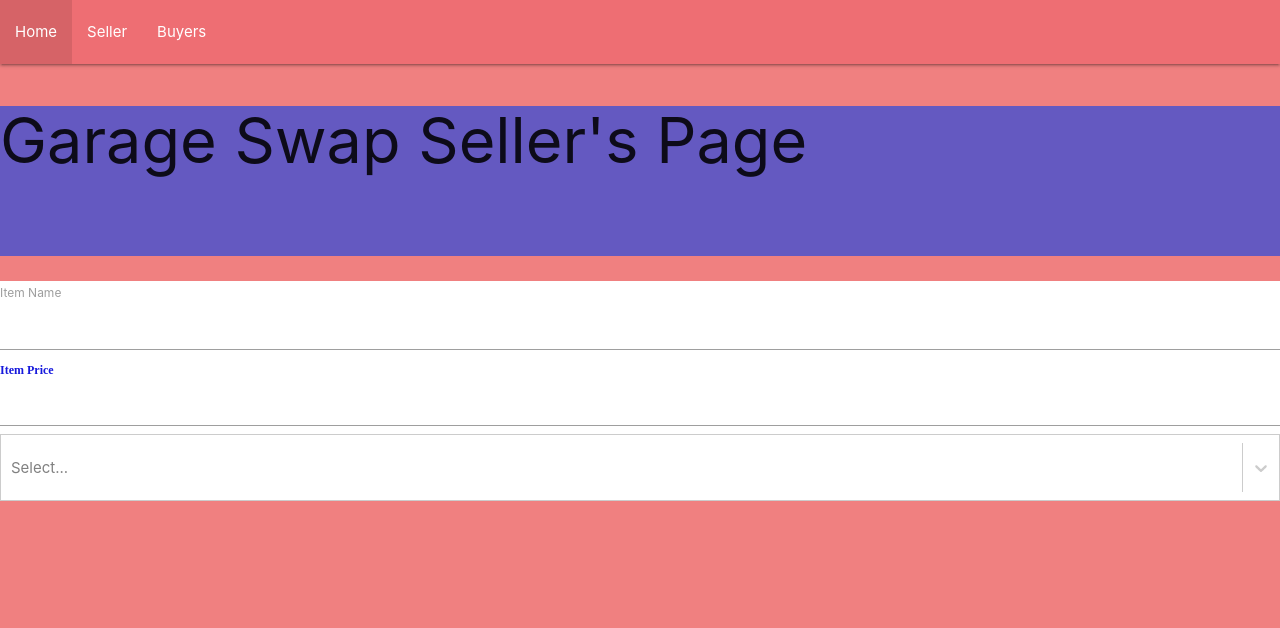
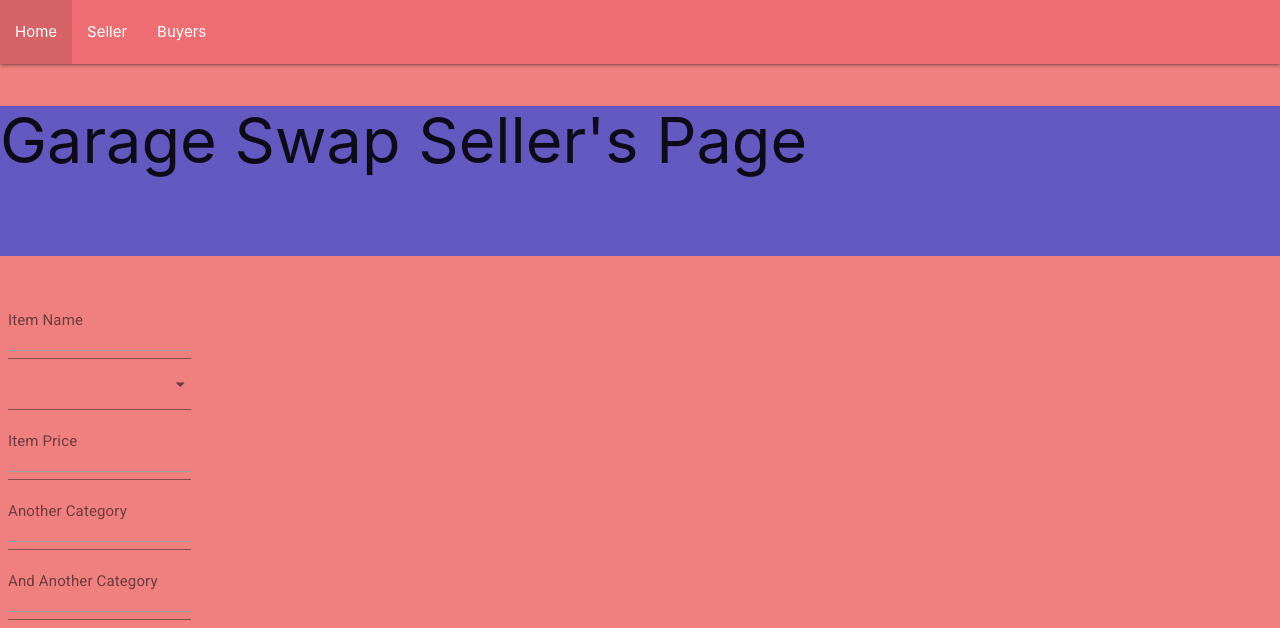
Before and after one commit to jamescbaldwin/react-garage-swap, a React (Create React App) app: page /sell in a window 1280 px wide. Shown: the top 628 px of the page. Built offline with nearby package versions, Linux system fonts and the light colour scheme.

Commit message:
added inline styling to sellerform page, using makeStyles! I think this will be beneficial moving forward. Also working on form with material ui, state isnt fully attached and functional but it is a work in progress

```diff
--- a/src/Seller/SellerForm.js
+++ b/src/Seller/SellerForm.js
@@ -1,6 +1,15 @@
 import React, { useState } from "react";
-import MultiSelect from "react-multi-select-component";
-import Select from 'react-select';
+import { makeStyles } from '@material-ui/core/styles';
+import FilledInput from '@material-ui/core/FilledInput';
+import OutlinedInput from '@material-ui/core/OutlinedInput';
+import InputLabel from '@material-ui/core/InputLabel';
+import InputAdornment from '@material-ui/core/InputAdornment';
+import FormControl from '@material-ui/core/FormControl';
+import Input from '@material-ui/core/Input';
+import TextField from '@material-ui/core/TextField';
+import Select from '@material-ui/core/Select';
+import NativeSelect from '@material-ui/core/NativeSelect';
+
 const SellerForm = () => {
   const options = [
     { value: "Apparel", label: "Apparel", id: 1 },
@@ -15,41 +24,78 @@ const SellerForm = () => {
     { value: "Toys & Toddler", label: "Toys & Toddler", id: 10 },
   ];
 
+  const classes = useStyles();
+  // const [values, setValues] = React.useState({
+  //   amount: '',
+  //   password: '',
+  //   weight: '',
+  //   weightRange: '',
+  //   showPassword: false,
+  // });
 
-  const [selected, setSelected] = useState([]);
+  const [state, setState] = useState({
+   age: '',
+    name: 'casey'
+  });
 
+  const handleChange = (event) => {
+    const name = event.target.name;
+    setState({
+      ...state,
+      [name]: event.target.value,
+    });
+  };
   return (
-    <div className='sellerForm'>
-        <form>
-            <label className='formName'>
-                Item Name
-                <input type="text" name="name" />
-             </label>
+    <div className={classes.sellerForm}>
+        <FormControl className={classes.margin} >
 
-            <label className='itemPrice'>
-                Item Price
-             <input type="number" />
-            </label>
-              <div className='dropDown'>
-                <Select
-                options={options}
-                singleSelect={true}
-                theme={theme => ({
-                  ...theme,
-                  borderRadius: 0,
-                  colors: {
-                    ...theme.colors,
-                    primary25: '#179c79',
-                    primary: '#179c79',
-                  }})}
-                 />
-              </div>
+        <TextField id="standard-basic" label="Item Name" />
 
+        <Select
+        className={classes.select}
+          native
+          value={state.category}
+          onChange={handleChange}
+          inputProps={{
+            name: 'age',
+            id: 'age-native-simple',
+          }}
+        >
+          <option aria-label="None" value="" />
+          <option>Apparel</option>
+          <option>Automotive</option>
+          <option>Electronics</option>
+          <option>Gaming</option>
+          <option>Jewlry</option>
+          <option>Miscellaneous</option>
+          <option>Sporting Goods</option>
+          <option>Toys & Toddler</option>
+        </Select>
 
-         </form>
-
-    </div>
+        <TextField id="standard-basic" label="Item Price" />
+        <TextField id="standard-basic" label="Another Category" />
+        <TextField id="standard-basic" label="And Another Category" />
+            {/* <Input
+            className={classes.numberInput}
+            value={values.amount}
+            onChange={handleChange('amount')}
+            startAdornment={<InputAdornment position="end">$</InputAdornment>}
+          /> */}
+        </FormControl>
+        </div>
   );
 };
 
+const useStyles = makeStyles((theme) => ({
+  margin: {
+    margin: theme.spacing(1),
+  },
+  sellerForm: {
+    maxWidth: "40%"
+  },
+  select: {
+padding: 10,
+  }
+}));
+
 export default SellerForm;
```
Also changed, not shown: src/Home/Categories.js (added, +25 -0 lines).
